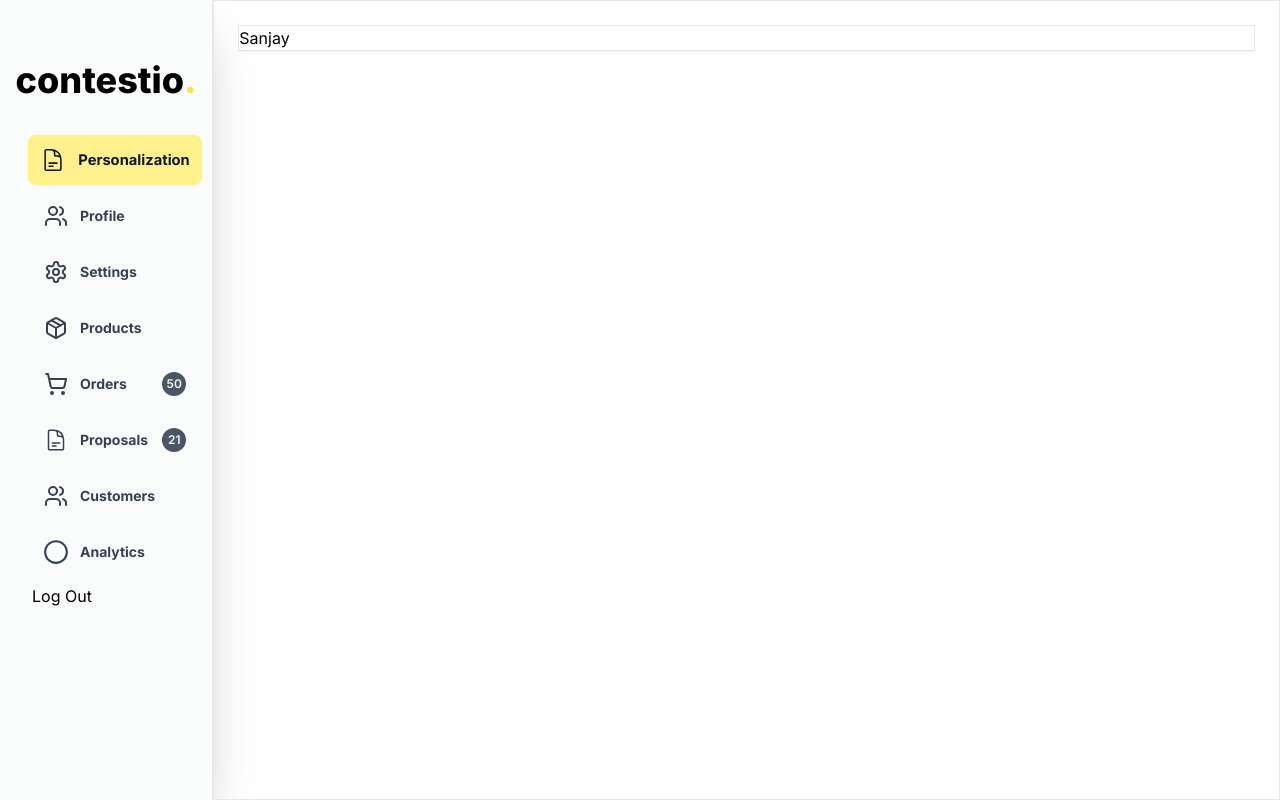
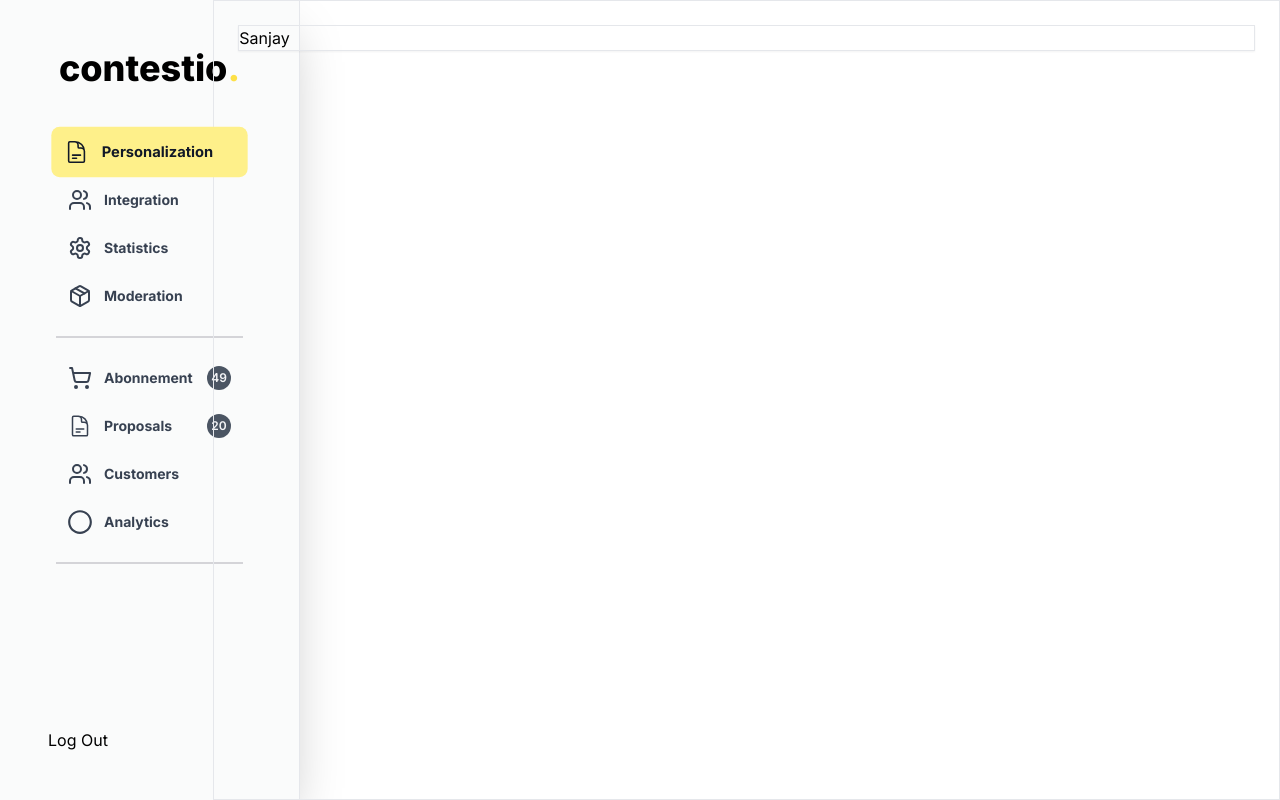
Before and after one commit to sadhu-sanjay/cabesto, a Next.js app: page /personalization in a window 1280 px wide. Built offline with nearby package versions, Linux system fonts and the light colour scheme.

Commit message:
added Section in Nav

```diff
--- a/src/components/organisms/navbar.tsx
+++ b/src/components/organisms/navbar.tsx
@@ -3,7 +3,7 @@
 import Image from "next/image";
 import Link from "next/link";
 import { useState } from "react";
-import { NavItem } from "~/models/types";
+import { NavItem, NavSection } from "~/models/types";
 
 type NavBarProps = {
   title?: string;
@@ -22,12 +22,12 @@ export const Navbar: React.FC<NavBarProps> = ({
 
   return (
     <div
-      className={`shadow-2xl hidden border-r bg-gray-100/40 lg:block dark:bg-gray-800/40 p-8 ${className}`}
+      className={`h-full w-full shadow-2xl hidden border-r bg-gray-100/40 lg:block dark:bg-gray-800/40 p-12 min-w-[300px] ${className}`}
     >
       {/* Side Conatiner */}
-      <div className="flex flex-col gap-2">
+      <div className="flex flex-col gap-8 justify-between h-full">
         {/* Logo */}
-        <div className="flex h-[60px] items-center justify-center py-12">
+        <div className="flex items-center justify-center ">
           <a className="flex items-center gap-2 font-semibold" href="#">
             {/* <Image alt="..." src="" width={30} height={30} /> */}
             <p className="text-4xl font-extrabold">
@@ -40,9 +40,14 @@ export const Navbar: React.FC<NavBarProps> = ({
         </div>
 
         <div className="flex-1">
-          <nav className="grid items-start text-sm font-medium gap-2">
+          {/* Nav Section */}
+          <nav className="grid items-start text-sm font-medium p-2 ">
             {/* Nav Items */}
-            {items.map((item: NavItem) => {
+            {items.map((section: NavSection) => {
+              return (
+                <>
+                  <div className="grid items-start text-sm font-medium ">
+                    {section.navItems?.map((item: NavItem) => {
                       return (
                         <Link
                           key={item.id}
@@ -71,6 +76,11 @@ export const Navbar: React.FC<NavBarProps> = ({
                         </Link>
                       );
                     })}
+                  </div>
+                  <div className="my-4 border border-zinc-300 " />
+                </>
+              );
+            })}
           </nav>
         </div>
         <div>
--- a/src/data/nav-data.tsx
+++ b/src/data/nav-data.tsx
@@ -6,9 +6,15 @@ import IconSettings from "~/icons/icon-settings";
 import IconUsers from "~/icons/icon-users";
 import LoadingCircle from "~/icons/loading-circle";
 
-import { NavItem } from "~/models/types";
+import { NavItem, NavSection } from "~/models/types";
 
-export const navData: NavItem[] = [
+export const navData: NavSection[] = [
+  {
+    id: "1",
+    label: "Section1",
+    path: "personalization",
+    icon: <DocTextIcon />,
+    navItems: [
       {
         id: "1",
         label: "Personalization",
@@ -17,46 +23,56 @@ export const navData: NavItem[] = [
       },
       {
         id: "2",
-    label: "Profile",
-    path: "dashboard",
+        label: "Integration",
+        path: "personalization",
         icon: <IconUsers />,
       },
       {
         id: "3",
-    label: "Settings",
-    path: "dashboard",
+        label: "Statistics",
+        path: "personalization",
         icon: <IconSettings />,
       },
       {
         id: "4",
-    label: "Products",
-    path: "dashboard",
+        label: "Moderation",
+        path: "personalization",
         icon: <BoxIcon />,
+      },
+    ],
+  },
+  {
+    id: "2",
+    label: "Section2",
+    path: "personalization",
+    icon: <IconUsers />,
+    navItems: [
+      {
+        id: "4",
+        label: "Abonnement",
+        path: "personalization",
+        icon: <CartIcon />,
+        badge: "49",
       },
       {
         id: "5",
-    label: "Orders",
-    path: "orders",
-    icon: <CartIcon />,
-    badge: "50",
+        label: "Proposals",
+        path: "dashboard",
+        icon: <DocTextIcon />,
+        badge: "20",
       },
       {
         id: "6",
-    label: "Proposals",
-    path: "dashboard",
-    icon: <DocTextIcon />,
-    badge: "21",
-  },
-  {
-    id: "7",
         label: "Customers",
         path: "dashboard",
         icon: <IconUsers />,
       },
       {
-    id: "8",
+        id: "7",
         label: "Analytics",
         path: "dashboard",
         icon: <LoadingCircle />,
       },
+    ],
+  },
 ];
```
Also changed, not shown: src/models/types.ts (+9 -0 lines). Lines whose indentation alone changed are shown as unchanged.
